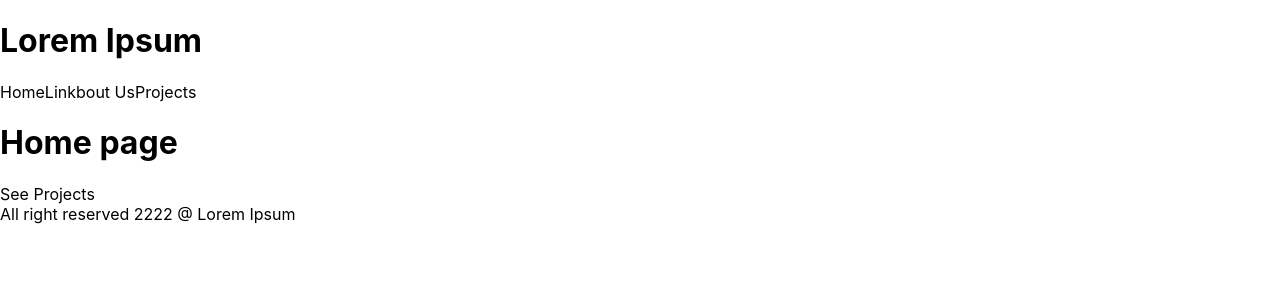
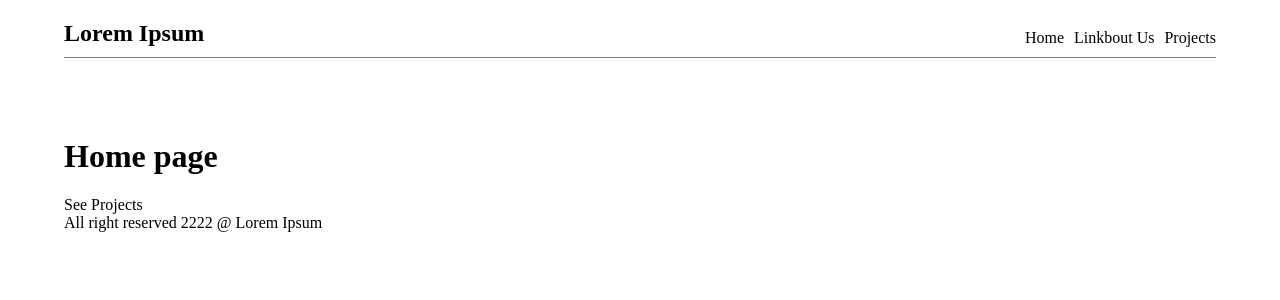
Before and after one commit to 0x4bd0/nextJs-trial-project, a Next.js app: page / in a window 1280 px wide. Shown: the top 300 px of the page. Built offline with nearby package versions, Linux system fonts and the light colour scheme.

Commit message:
styling header

```diff
--- a/components/navBar.js
+++ b/components/navBar.js
@@ -2,16 +2,19 @@ import Link from 'next/link'
 
 const NavBar = () => {
     return (
-        <nLinkv>
-            <div clLinkssNLinkme="logo">
+        <nav>
+            <div className="logo">
                 <h1>Lorem Ipsum</h1>
             </div>
 
+
+            <div className="links">
             <Link href="/">Home</Link>
             <Link href="/about">Linkbout Us</Link>
             <Link href="/projects">Projects</Link>
+            </div>
 
-        </nLinkv>
+        </nav>
      );
 }
 
--- a/styles/globals.css
+++ b/styles/globals.css
@@ -13,4 +13,37 @@ a {
 
 * {
   box-sizing: border-box;
+  font-family:  "Ubuntu"
 }
+
+.container {
+  margin: 0 auto;
+  max-width: 90%;
+}
+
+nav {
+  display: flex;
+    margin: 10px auto 80px;
+    padding: 10px 0;
+    justify-content: flex-end;
+    align-items: flex-end;
+    border-bottom: 1px solid grey;
+}
+
+
+nav .logo {
+  margin-right: auto;
+  font-weight: bold;
+}
+
+.logo h1 {
+  margin : 0px
+}
+
+nav .links {
+  margin-left: auto;
+}
+
+.links a {
+margin-left: 10px;
+}
```
